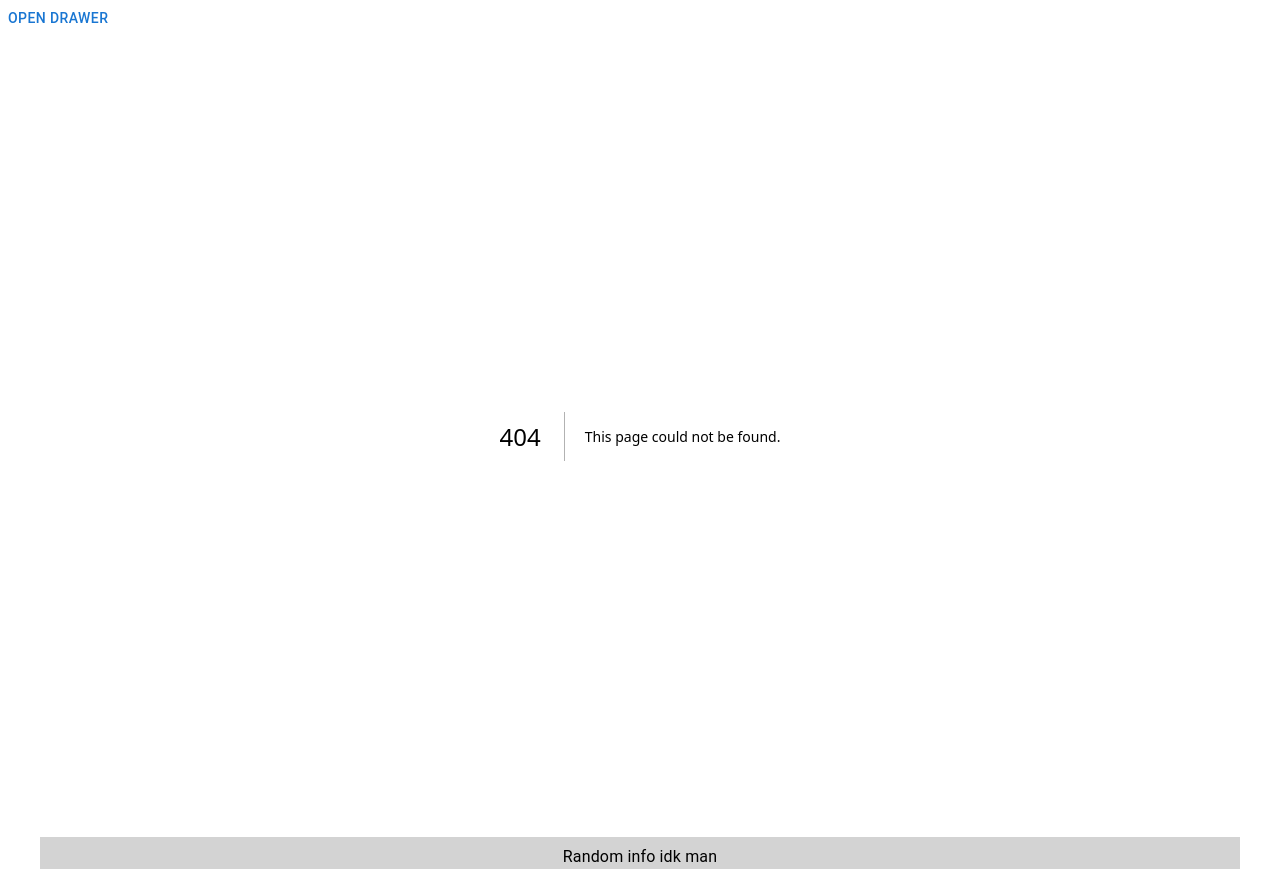
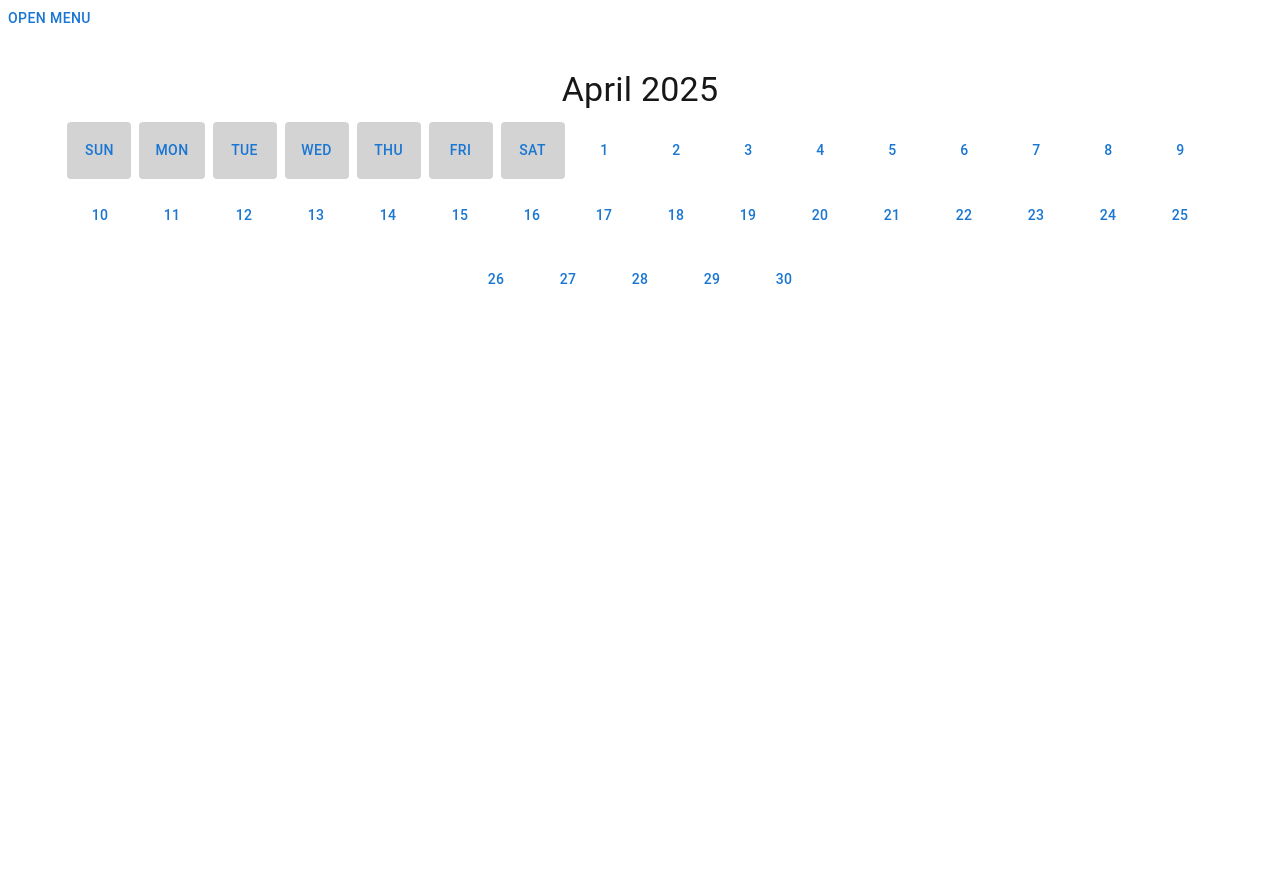
Before and after one commit to DGPRJN/DragonVerifier, a Next.js app in the folder client/: page /Calendar in a window 1280 px wide. Before the commit this address had no page. After the commit the page ends 800 px from the top, so only its background shows below. Built offline with nearby package versions, Linux system fonts and the light colour scheme.

Commit message:
added a calendar and login button

```diff
--- /dev/null
+++ b/client/app/(user_side)/Calendar/page.tsx
@@ -0,0 +1,41 @@
+import React from 'react';
+import { Grid, Button, Typography, Container } from '@mui/material';
+
+const Page = () => {
+  // Static calendar for April 2025
+  const daysInMonth = [
+    'Sun', 'Mon', 'Tue', 'Wed', 'Thu', 'Fri', 'Sat',
+    '1', '2', '3', '4', '5', '6', '7', '8', '9', '10', '11', '12', '13', '14', '15', '16', '17', '18', '19', '20', '21', '22', '23', '24', '25', '26', '27', '28', '29', '30'
+  ];
+
+  return (
+    <Container sx={{ marginTop: 4 }}>
+      <Typography variant="h4" gutterBottom align="center">April 2025</Typography>
+      <Grid container spacing={1} justifyContent="center">
+        {daysInMonth.map((day, index) => {
+          // If it's the first row (the day names)
+          if (index < 7) {
+            return (
+              <Grid item xs={1.5} key={index}>
+                <Button fullWidth sx={{ backgroundColor: 'lightgray', padding: '16px' }}>
+                  {day}
+                </Button>
+              </Grid>
+            );
+          }
+
+          // If it's a day of the month
+          return (
+            <Grid item xs={1.5} key={index}>
+              <Button fullWidth sx={{ padding: '16px' }}>
+                {day}
+              </Button>
+            </Grid>
+          );
+        })}
+      </Grid>
+    </Container>
+  );
+};
+
+export default Page;
--- a/client/app/components/Footer.tsx
+++ b/client/app/components/Footer.tsx
@@ -1,4 +1,6 @@
 import {Container, Typography} from "@mui/material";
+
+//Deprecated
 
 function Footer() {
     return (
--- a/client/app/components/NavBar.tsx
+++ b/client/app/components/NavBar.tsx
@@ -1,44 +1,60 @@
 "use client";
 
-import React from "react";
+import React, { useState } from "react";
+import dynamic from "next/dynamic";
 import Link from "next/link";
-import { Drawer, Button, List, ListItem, ListItemButton, Typography } from "@mui/material";
+import { Drawer, Button, List, ListItem, ListItemButton, Typography, ListSubheader, Divider } from "@mui/material";
 
-export default function NavBar() {
-  const [open, setOpen] = React.useState(false);
+// Prevents Next.js from rendering NavBar on the server
+const NavBar = dynamic(() => Promise.resolve(NavBarContent), { ssr: false });
+
+function NavBarContent() {
+  const [open, setOpen] = useState(false);
 
   const toggleDrawer = (newOpen: boolean) => () => {
     setOpen(newOpen);
   };
 
-  const menuList = (
+  return (
+    <>
+      <Button onClick={toggleDrawer(true)}>Open Menu</Button>
+
+      <Drawer anchor="left" open={open} onClose={toggleDrawer(false)}>
  <List>
     {[
       { text: "Home", href: "/" },
+      { text: "Calendar", href: "/Calendar" },
+      { text: "Attendance Record", href: "/" },
+    ].map(({ text, href }) => (
+      <ListItem key={`${href}-${text}`} disablePadding>
+        <Link href={href} passHref legacyBehavior>
+          <ListItemButton component="a" onClick ={toggleDrawer(false)}>
+            <Typography>{text}</Typography>
+          </ListItemButton>
+        </Link>
+      </ListItem>
+    ))}
+
+    <Divider />
+
+    <ListSubheader>More</ListSubheader>
+    {[
       { text: "About Us", href: "/about" },
       { text: "Contacts", href: "/contact_us" },
-        { text: "Login", href: "/login" },
+      { text: "Login/Account", href: "/login" },
     ].map(({ text, href }) => (
       <ListItem key={href} disablePadding>
         <Link href={href} passHref legacyBehavior>
-            <ListItemButton component="a">
+          <ListItemButton component="a" onClick={toggleDrawer(false)}>
             <Typography>{text}</Typography>
           </ListItemButton>
         </Link>
       </ListItem>
     ))}
   </List>
-  );
-
-  return (
-    <>
-      {/* Button to open the drawer */}
-      <Button onClick={toggleDrawer(true)}>Open drawer</Button>
-
-      {/* Drawer Component */}
-      <Drawer anchor="left" open={open} onClose={toggleDrawer(false)}>
-        {menuList}
       </Drawer>
     </>
   );
 }
+
+export default NavBar;
--- a/client/app/layout.tsx
+++ b/client/app/layout.tsx
@@ -3,7 +3,7 @@ import { Geist, Geist_Mono } from "next/font/google";
 import "./globals.css";
 import NavBar from "./components/NavBar.tsx";
 import Footer from "./components/Footer.tsx";
-import { Container } from "@mui/material";
+//import { Container } from "@mui/material";
 
 const geistSans = Geist({
   variable: "--font-geist-sans",
@@ -30,7 +30,6 @@ export default function RootLayout({
       <body className={`${geistSans.variable} ${geistMono.variable}`}>
         <NavBar/>
         {children}
-        <Footer/>
       </body>
     </html>
   );
--- a/client/app/page.tsx
+++ b/client/app/page.tsx
@@ -6,6 +6,7 @@ export default function Home() {
     <>
       <Container maxWidth="lg" sx={{ bgcolor: "gray", padding: 4 }}>
         <Typography variant="h4" sx={{ textAlign: "center" }}>Dragon Verifier (Home Page)</Typography>
+        <Typography variant="Body" sx={{ textAlign: "center" }}></Typography>
       </Container>
     </>
   );
```
Also changed, not shown: client/app/login/page.tsx (+22 -6 lines), client/app/(more)/about/page.tsx (renamed from client/app/about/page.tsx), client/app/(more)/contact_us/page.tsx (renamed from client/app/contact_us/page.tsx). Lines whose indentation alone changed are shown as unchanged.
